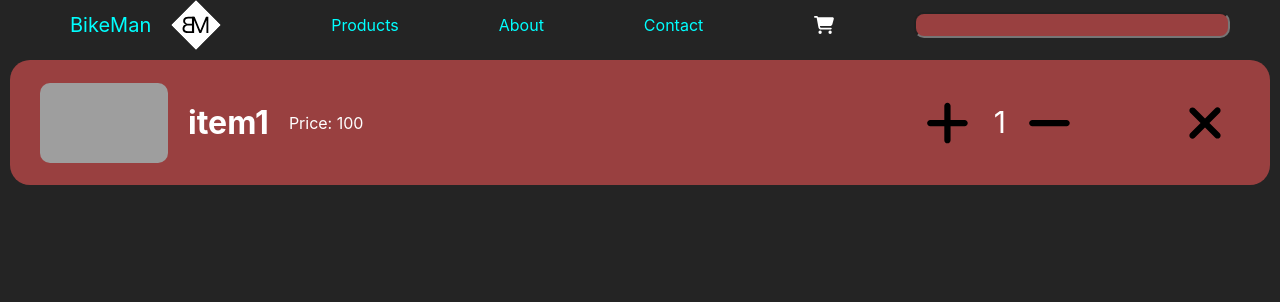
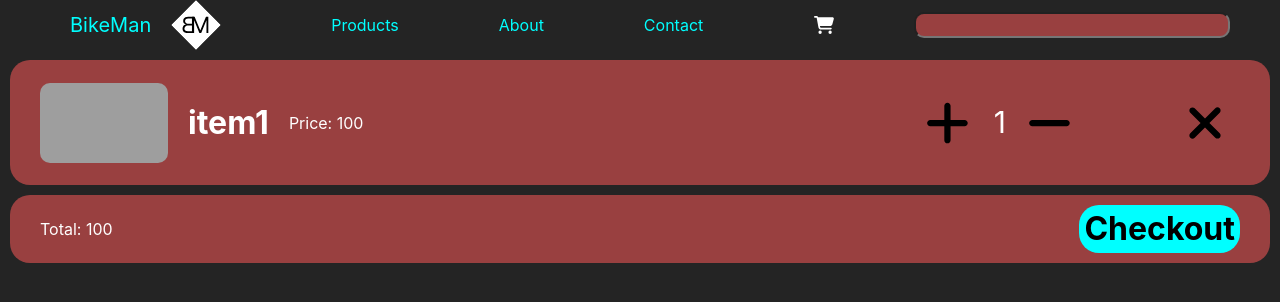
Before and after one commit to Enalind/E-Commerce-React, a React (Vite) app: page /checkout in a window 1280 px wide. Shown: the top 302 px of the page. Built offline with nearby package versions, Linux system fonts and the light colour scheme; grey boxes are pictures that could not be loaded.

Commit message:
added chckout button

```diff
--- a/src/app/cart.ts
+++ b/src/app/cart.ts
@@ -43,8 +43,6 @@ export const cartSlice = createSlice({
         }
       })
       if(doAdd){state.value.push(action.payload)}
-
-
     },
   },
 })
--- a/src/pages/CheckoutPage.css
+++ b/src/pages/CheckoutPage.css
@@ -26,3 +26,13 @@
 #item-quantity{
     font-size: 30px;
 }
+#checkout{
+    margin-left:auto;
+    background-color: var(--primary-color);
+    padding: 0 5px 0;
+    border-radius: 20px;
+    color: black
+}
+#checkout:hover{
+    cursor: pointer;
+}
--- a/src/pages/CheckoutPage.tsx
+++ b/src/pages/CheckoutPage.tsx
@@ -34,5 +34,9 @@ export default function CheckoutPage() {
                 <img src="../../xmark-solid.svg" alt="check" className="checkout-item-control" onClick={() => dispatch(removeItem(index))}/>
             </div>
         })}
+        <div className="checkout-item">
+            <p className="checkout-item-info">Total: {items.reduce((acc, item) => acc + item.price * item.quantity, 0)}</p>
+            <h1 className="checkout-item-info" id="checkout">Checkout</h1>
+        </div>
     </>)
 }
```
